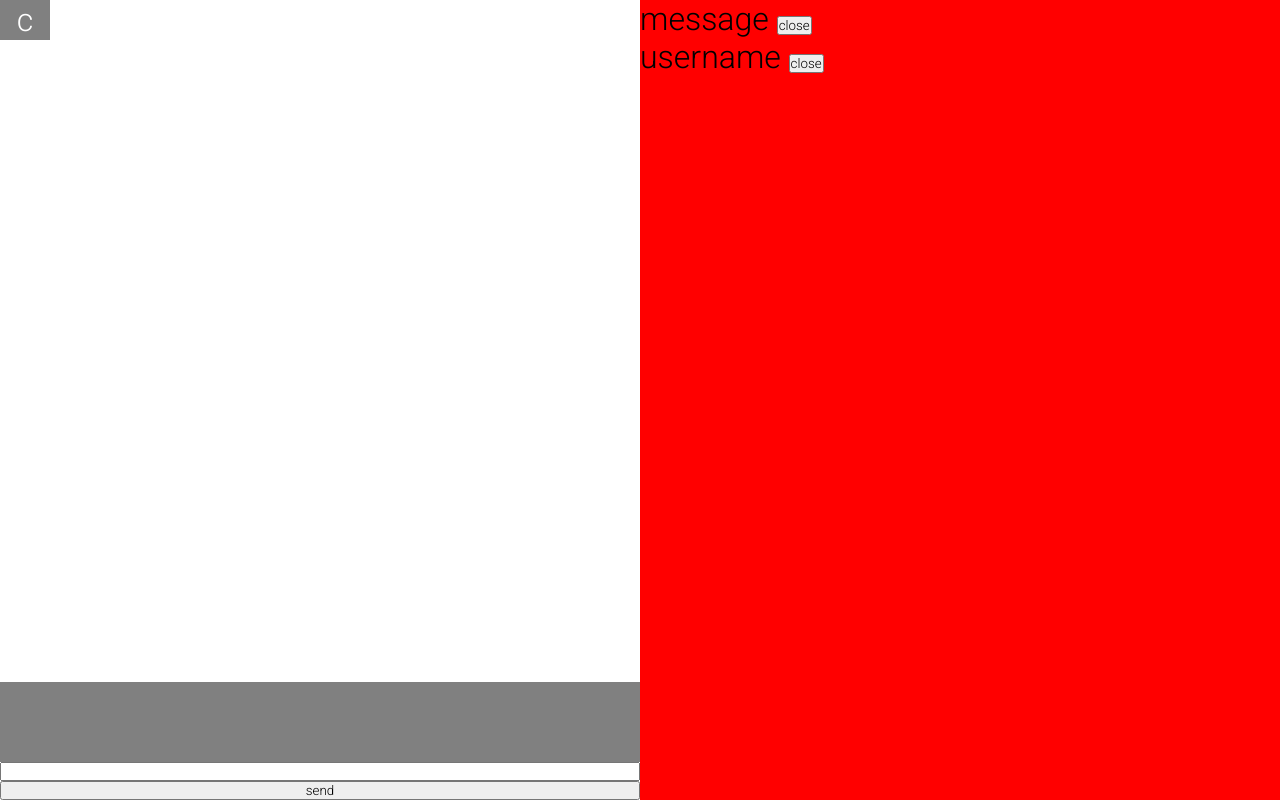
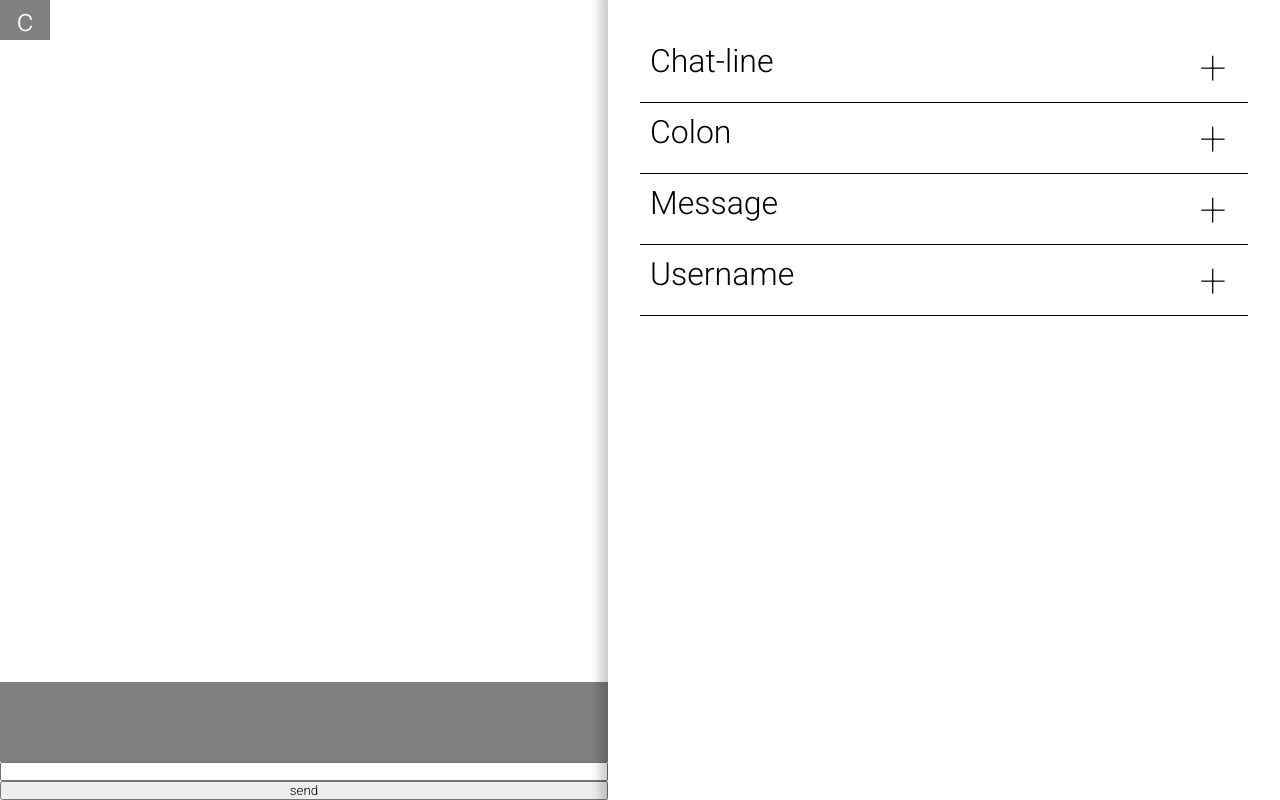
Before and after one commit to BritishBrock/ChatCustomizer, an Angular app: page / in a window 1280 px wide. Built offline with nearby package versions, Linux system fonts and the light colour scheme.

Commit message:
Changed the style of the app.

```diff
--- a/src/app/app.component.html
+++ b/src/app/app.component.html
@@ -63,7 +63,7 @@
 
 
 
-    <div class="config">
+    <div id="config" class="config">
         <app-style-section></app-style-section>
     </div>
 
--- a/src/app/app.component.scss
+++ b/src/app/app.component.scss
@@ -9,8 +9,9 @@
         flex: 1;
         min-width: 500px;
         display: flex;
-        background-color: red;
         flex-direction: column;
+        padding: 2em;
+        box-shadow: 2px 2px 10px 10px rgba(0, 0, 0, 0.212);
     }
 
     .chat{
--- a/src/app/app.component.ts
+++ b/src/app/app.component.ts
@@ -43,4 +43,5 @@ export class AppComponent {
 
   }
 
+
 }
--- a/src/app/data/form.ts
+++ b/src/app/data/form.ts
@@ -7,5 +7,14 @@ export var form = new FormGroup({
     }),
     message:new FormGroup({
         color:new FormControl(""),
+    }),
+    colon:new FormGroup({
+        color:new FormControl(""),
+    }),
+    "chat-line":new FormGroup({
+      "background-color":new FormControl(""),
+      "padding":new FormControl(""),
+      "margin":new FormControl(""),
     })
+
   })
--- a/src/app/style-section/style-section.component.html
+++ b/src/app/style-section/style-section.component.html
@@ -1,31 +1,16 @@
-<!-- @for (section of sections; track $index) {
-  <div class="section">
-    <div class="header">
-        {{section}}
-        <button (click)="isOpen[$index] = !isOpen[$index]">close</button>
-    </div>
-    @if (isOpen[$index]) {
-        <div class="styles" >
-
-            <div class="style" *ngFor="let style of styles[$index] | keyvalue;">
-              <div class="style-header">
-                  {{style.key}}
-              </div>
-              <div class="style-body">
-                  <input  [(ngModel)]="this.styles[$index][style.key+'']" type="color" name="" id="">
-              </div>
-          </div>
-        </div>
-    }
-</div>
-} -->
 
 <form  [formGroup]="stylesForm">
   @for(form of stylesForm.controls|keyvalue;track $index){
     <div class="section">
       <div class="header">
-        {{form.key}}
-        <button (click)="isOpen[$index] = !isOpen[$index]">close</button>
+        {{form.key | titlecase}}
+        @if (isOpen[$index]) {
+
+          <div class="downButton" (click)="isOpen[$index] = !isOpen[$index]" style="float: right;">-</div>
+        } @if (!isOpen[$index]) {
+          <div class="downButton" (click)="isOpen[$index] = !isOpen[$index]" style="float: right;">+</div>
+
+        }
       </div>
       @if (isOpen[$index]) {
         <div class="styles" >
--- a/src/app/style-section/style-section.component.scss
+++ b/src/app/style-section/style-section.component.scss
@@ -3,6 +3,23 @@
     flex-direction: column;
     .header{
         font-size: 2em;
+        border-bottom: 1px solid black;
+        padding: 10px;
+        .downButton{
+          width: 50px;
+          height: 50px;
+          display: flex;
+          justify-content: center;
+          align-items: center;
+          transition: all 0.1s ease-in;
+          cursor: pointer;
+          border-radius: 100%;
+          font-size: 1.5em;
+          font-weight: 100;
+        }:hover{
+          background-color: gray;
+          color: white;
+        }
     }
     .styles{
         display: flex;
```
